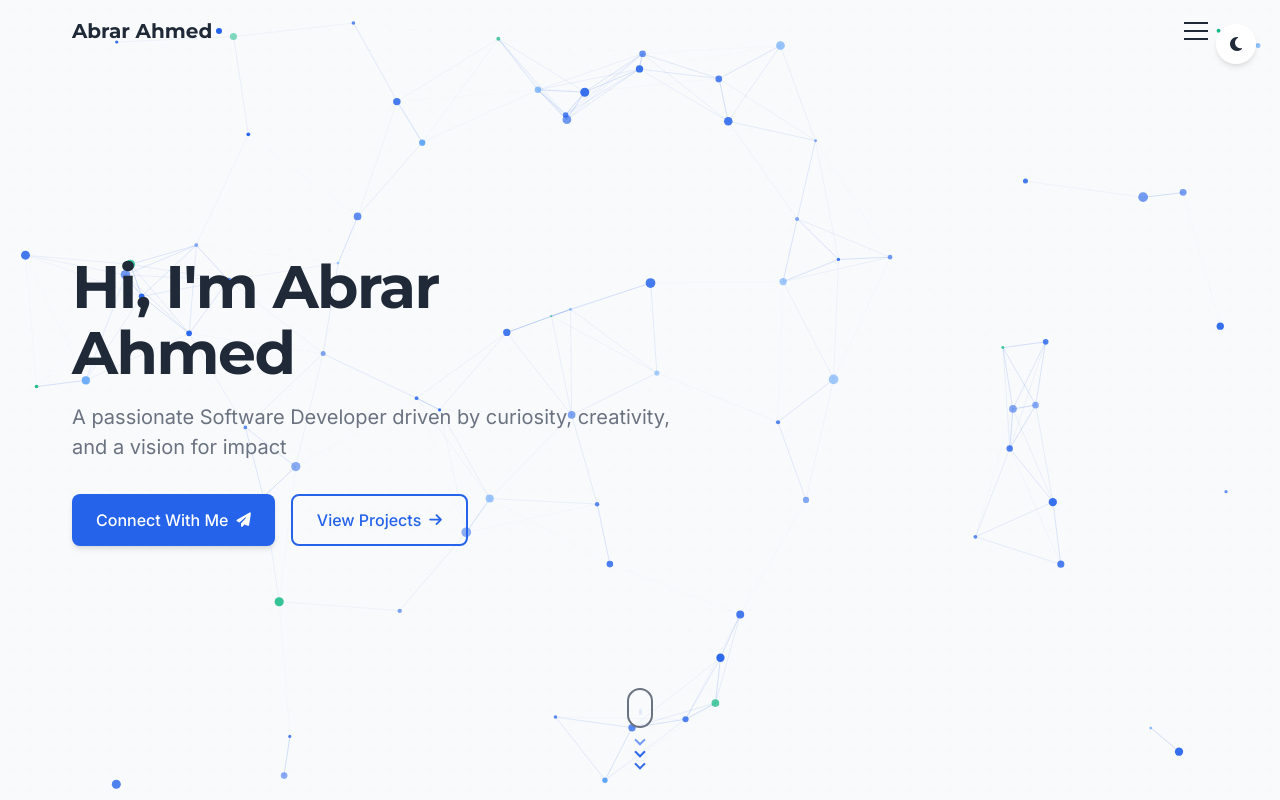
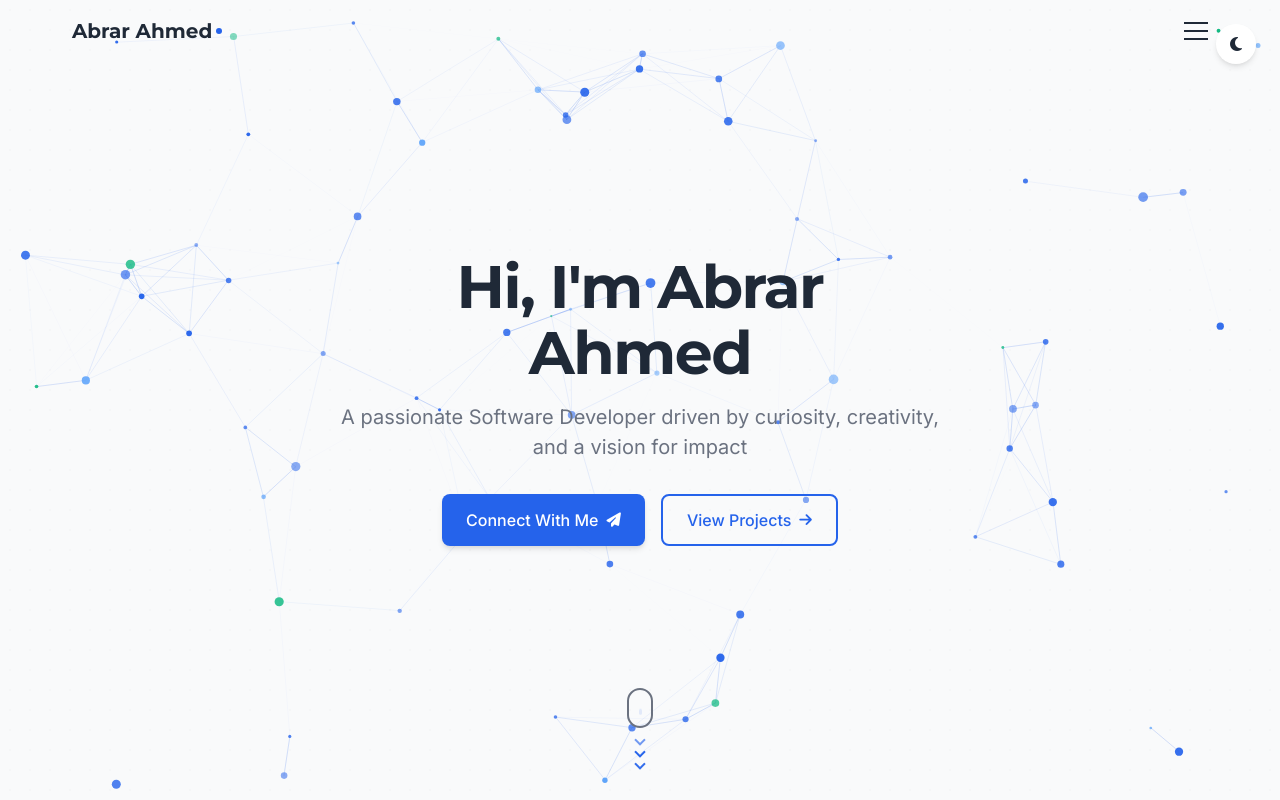
Before and after one commit to abrar2030/Zenthra, a plain HTML site: page index.html in a window 1280 px wide. Shown: the top 800 px of the page. Drawn offline with nearby package versions, Linux system fonts and the light colour scheme; animation ran at ten frames a second.

Commit message:
Refactor code and enhance maintainability.

```diff
--- a/css/style.css
+++ b/css/style.css
@@ -726,13 +726,14 @@ li {
 .hero-content {
     display: flex;
     align-items: center;
-    justify-content: space-between;
+    justify-content: center;
     position: relative;
     z-index: var(--z-10);
 }
 
 .hero-text {
     max-width: 600px;
+    text-align: center;
 }
 
 .hero-title {
@@ -755,6 +756,7 @@ li {
     display: flex;
     gap: var(--spacing-4);
     margin-top: var(--spacing-6);
+    justify-content: center;
 }
 
 .hero-image {
```
